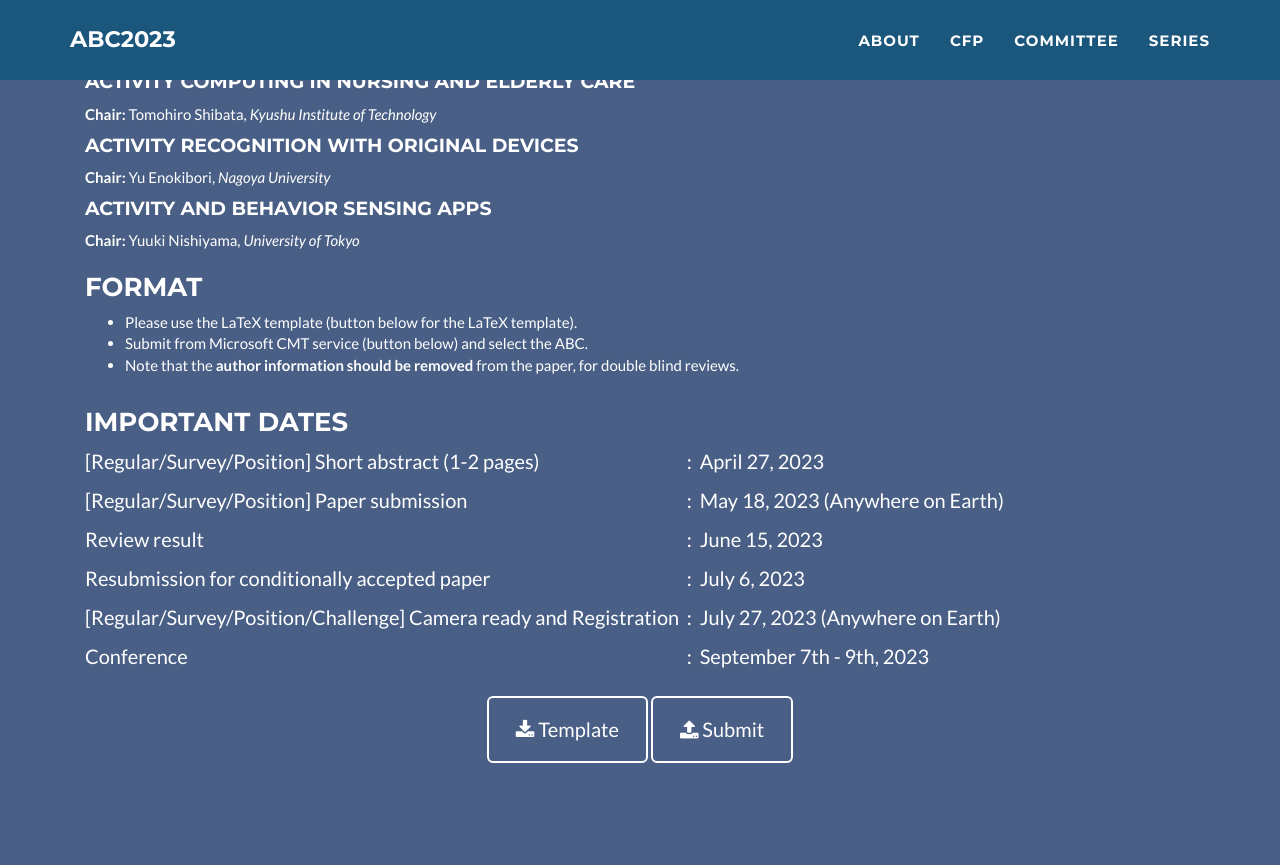
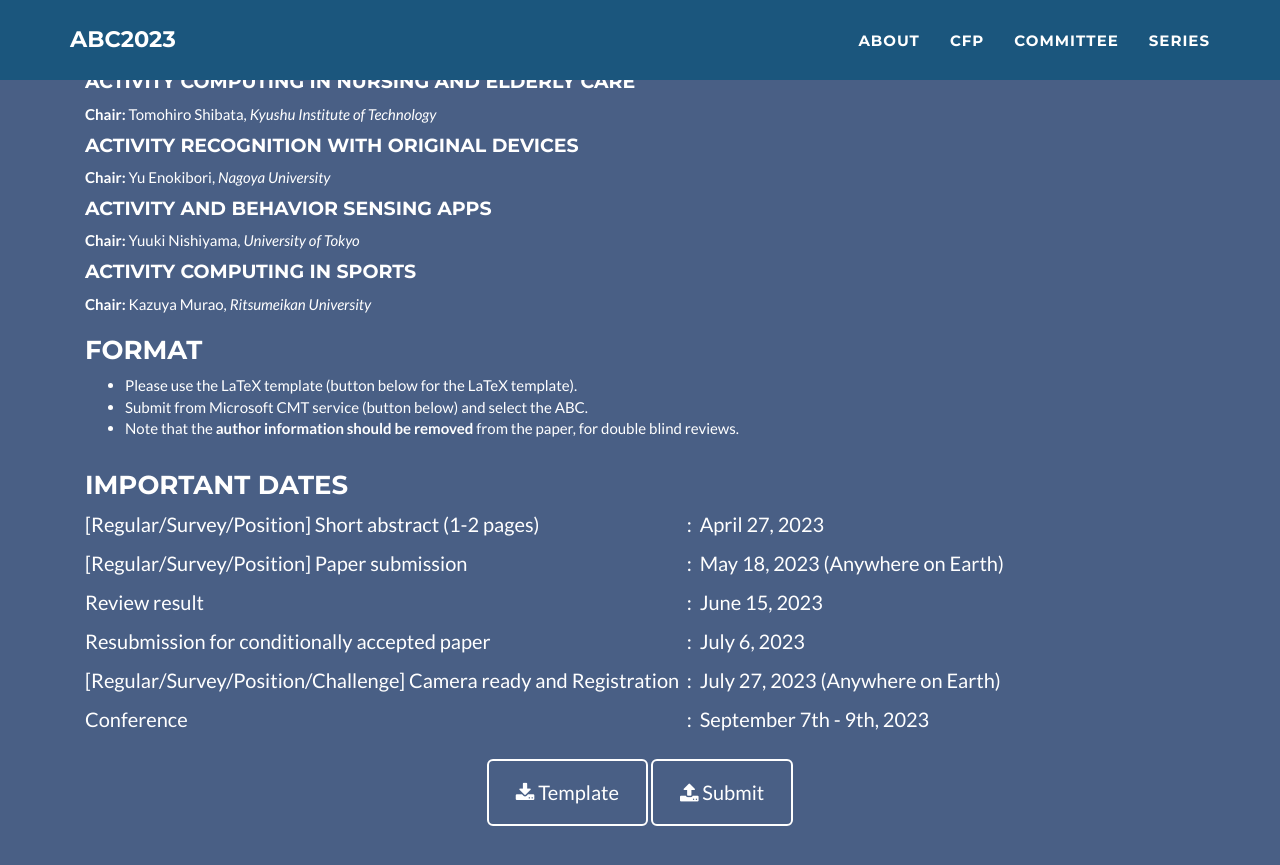
Before and after one commit to abc-research/abc-research.github.io, a Jekyll site: the page built from index.html, in a window 1280 px wide and 900 px high, scrolled down 2275 px. Shown: the top 865 px of the window. Built offline with Jekyll 4.4.1, drawn with Linux system fonts in a browser that asks for light colours.

Commit message:
Update _config.yml

```diff
--- a/_config.yml
+++ b/_config.yml
@@ -523,6 +523,9 @@ cfp:
     - title: Activity and Behavior Sensing Apps
       chair: Yuuki Nishiyama
       affiliation: University of Tokyo
+    - title: Activity Computing in Sports
+      chair: Kazuya Murao
+      affiliation: Ritsumeikan University
   format:
 #     - item: "<b>Regular papers</b>: 8-20 pages in single column"
 #     - item: "<b>Survey papers</b>: 10-20 pages in single column"
```
